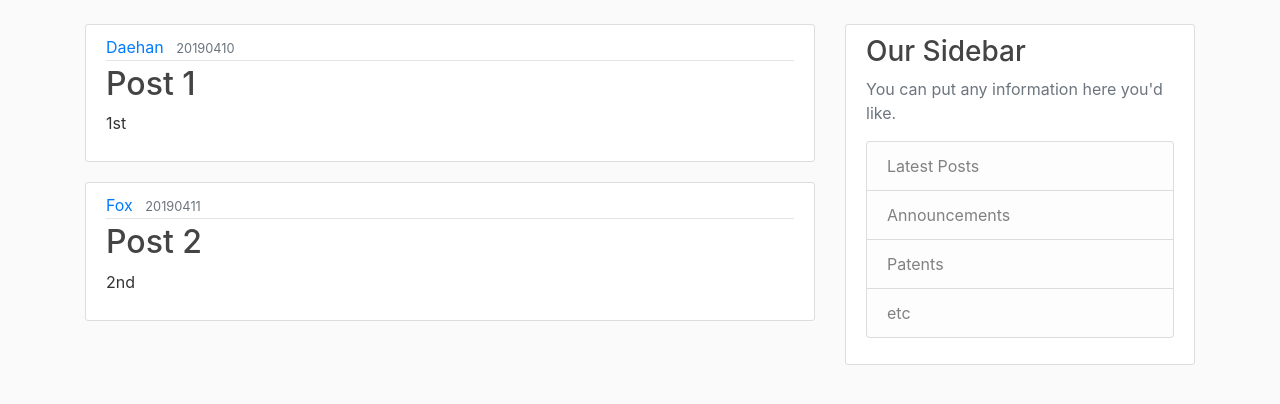
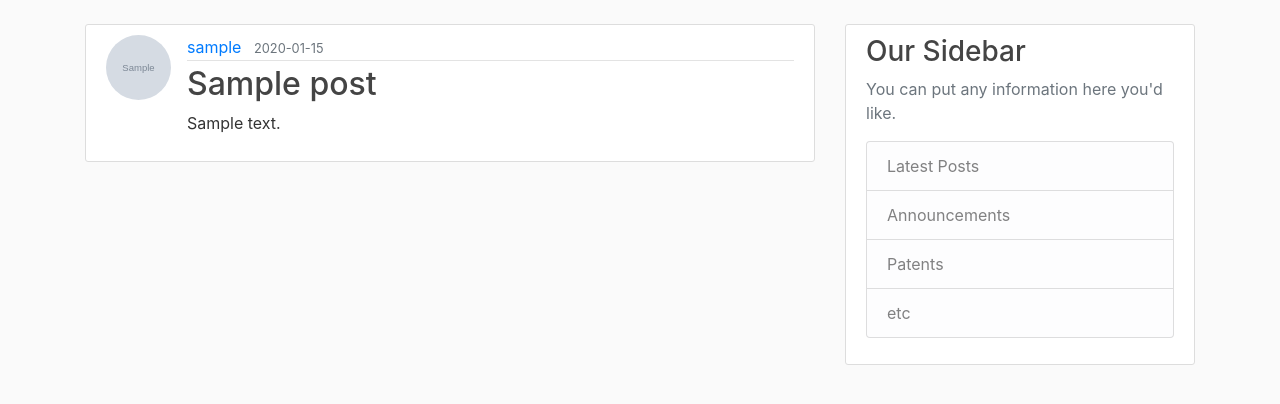
Before and after one commit to Foxlee1015/1st_project, a Flask app: page / in a window 1280 px wide. Shown: the part 56-460 px from the top of the page. Run offline with Flask 2, Linux system fonts and the light colour scheme; tables that the repository leaves empty hold one stand-in row (values such as "Sample post"); grey boxes marked "Sample" are stand-in pictures; some libraries are stand-ins or nearby versions.

Commit message:
short time, name

```diff
--- a/flask/flaskblog/routes.py
+++ b/flask/flaskblog/routes.py
@@ -10,25 +10,10 @@ from flask_login import login_user, current_user, logout_user, login_required #
 
 bcrypt = Bcrypt(app)
 
-posts = [
-    {
-        'author' : 'Daehan',
-        'title' : 'Post 1',
-        'content' : '1st',
-        'date' : '20190410'
-    },
-    {
-        'author': 'Fox',
-        'title': 'Post 2',
-        'content': '2nd',
-        'date': '20190411'
-    }
-]
-
 @app.route('/')
-
 @app.route('/home')
 def home():
+    posts = Post.query.all()   # db 에서 post 모두 가져와라
     return render_template('home.html', posts=posts)  # 앞 posts 는 home.html 에서 오고, 뒤는 위에 post 정보(hello.py 내부)
 
 @app.route('/about')
@@ -109,6 +94,9 @@ def patent():
 def new_post():
     form = PostForm()
     if form.validate_on_submit():
+        post = Post(title=form.title.data, content=form.content.data, author=current_user)  # db에 저장
+        db.session.add(post)
+        db.session.commit()        #post -> db 저장
         flash('Your post has been created', 'success')
         return redirect((url_for('home')))
     return render_template('create_post.html', title="New Post", form=form, legend='New Post')    # 실수 - form 안 넣으면 form 정의 안됨
--- a/flask/flaskblog/templates/home.html
+++ b/flask/flaskblog/templates/home.html
@@ -2,10 +2,11 @@
 {% block content %}
     {% for post in posts %}
         <article class="media content-section">
+            <img class="rounded-circle article-img" src="{{ url_for('static', filename='profile_pics/' + post.author.image_file) }}">  <!--# 원래 있던 스타일에서 저장된 사진 -->
             <div class="media-body">
                 <div class="article-metadata">
-                    <a class="mr-2" href="#">{{ post.author }}</a> <!-- mr = margin right 2 -->
-                    <small class="text-muted">{{ post.date }}</small>
+                    <a class="mr-2" href="#">{{ post.author.username }}</a> <!-- mr = margin right 2 -->
+                    <small class="text-muted">{{ post.date.strftime('%Y-%m-%d') }}</small>  <!-- # 연월일 만 display -->
                 </div>
                 <h2><a class="article-title" href="#">{{ post.title }}</a></h2>
                 <p class="article-content">{{ post.content }}</p>
```
